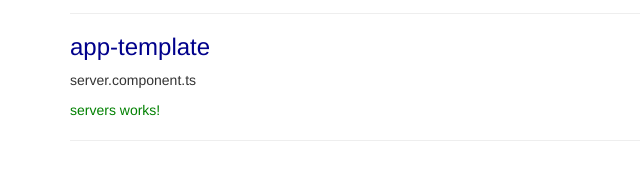
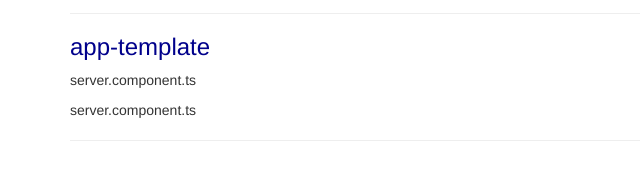
Before and after one commit to poyal/angular4-complete-guide, an Angular app: page / in a window 1280 px wide. Shown: the part 228-398 px from the top of the page, without its empty margins (0-640 px from the left). Built offline with nearby package versions, Linux system fonts and the light colour scheme.

Commit message:
component selector

```diff
--- a/src/app/app.component.html
+++ b/src/app/app.component.html
@@ -8,10 +8,10 @@
       <app-server></app-server>
       <hr>
       <h3>app-servers</h3>
-      <app-servers></app-servers>
+      <div class="app-servers"></div>
       <hr>
       <h3>app-template</h3>
-      <app-template></app-template>
+      <div app-template></div>
       <hr>
     </div>
   </div>
--- a/src/app/servers/servers.component.ts
+++ b/src/app/servers/servers.component.ts
@@ -1,7 +1,7 @@
 import {Component, OnInit} from '@angular/core';
 
 @Component({
-  selector: 'app-servers',
+  selector: '.app-servers',
   templateUrl: './servers.component.html',
   // styleUrls: ['./servers.component.css']
   styles: [`
--- a/src/app/template/template.component.ts
+++ b/src/app/template/template.component.ts
@@ -1,10 +1,10 @@
 import {Component, OnInit} from '@angular/core';
 
 @Component({
-  selector: 'app-template',
+  selector: '[app-template]',
   template: `
     <app-server></app-server>
-    <app-servers></app-servers>`,
+    <app-server></app-server>`,
   styleUrls: ['./template.component.css']
 })
 export class TemplateComponent implements OnInit {
```
